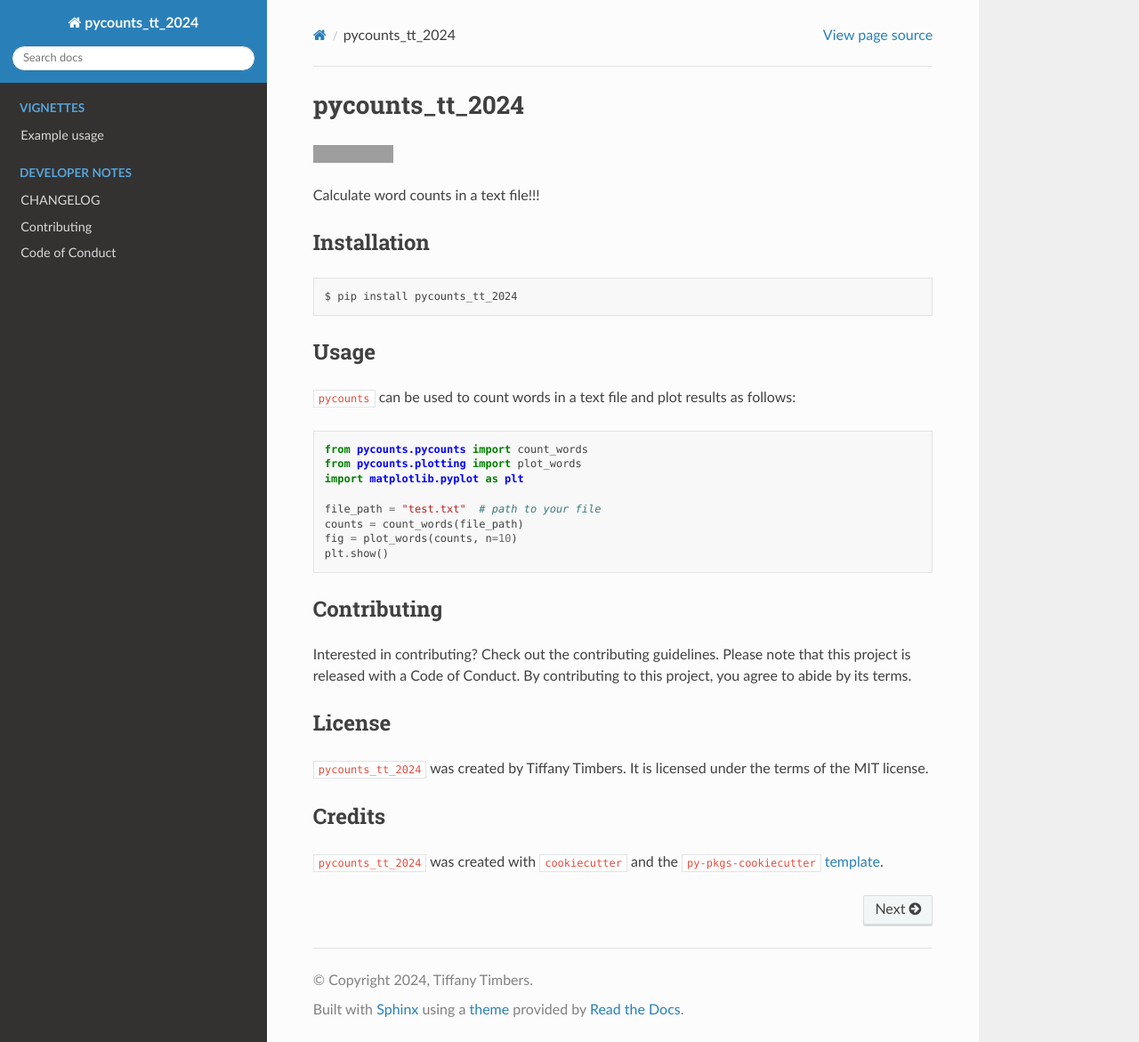
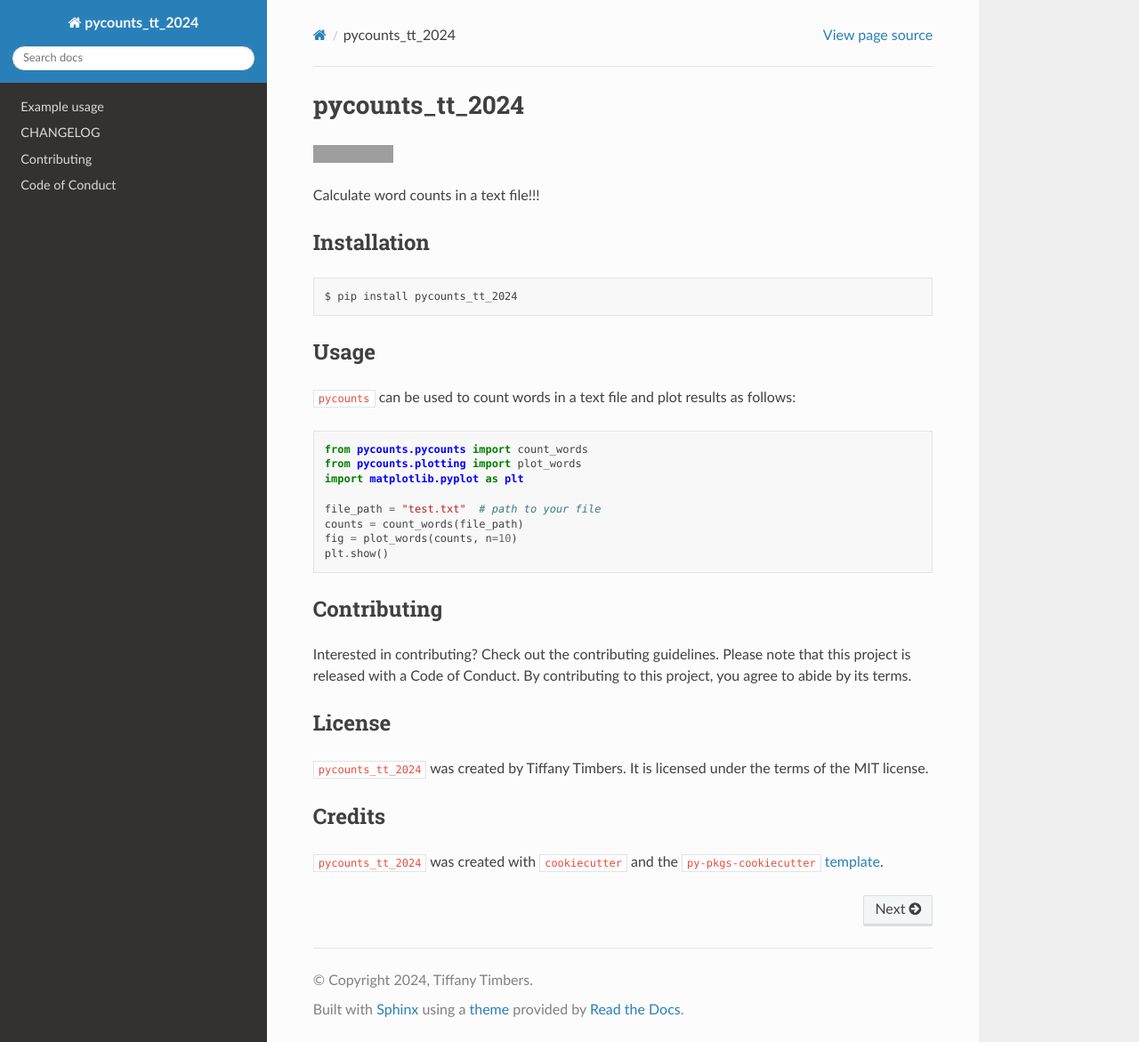
Before and after one commit to ttimbers/pycounts_tt_2024, a Sphinx documentation site: the page built from docs/index.md, in a window 1280 px wide and 1171 px high. Shown: the whole window at 89% size. Built offline with Sphinx 7.4.7 and the Read the Docs theme 2.0.0, drawn with Linux system fonts in a browser that asks for light colours; pages that are not in the unit, such as notebooks, are missing from menus; grey boxes are pictures that could not be loaded.

Commit message:
reverting to original index.md

````diff
--- a/docs/index.md
+++ b/docs/index.md
@@ -4,14 +4,7 @@
 ```{toctree}
 :maxdepth: 1
 :hidden:
-:caption: Vignettes
 example.ipynb
-```
-
-```{toctree}
-:maxdepth: 1
-:hidden:
-:caption: Developer notes
 changelog.md
 contributing.md
 conduct.md
````
